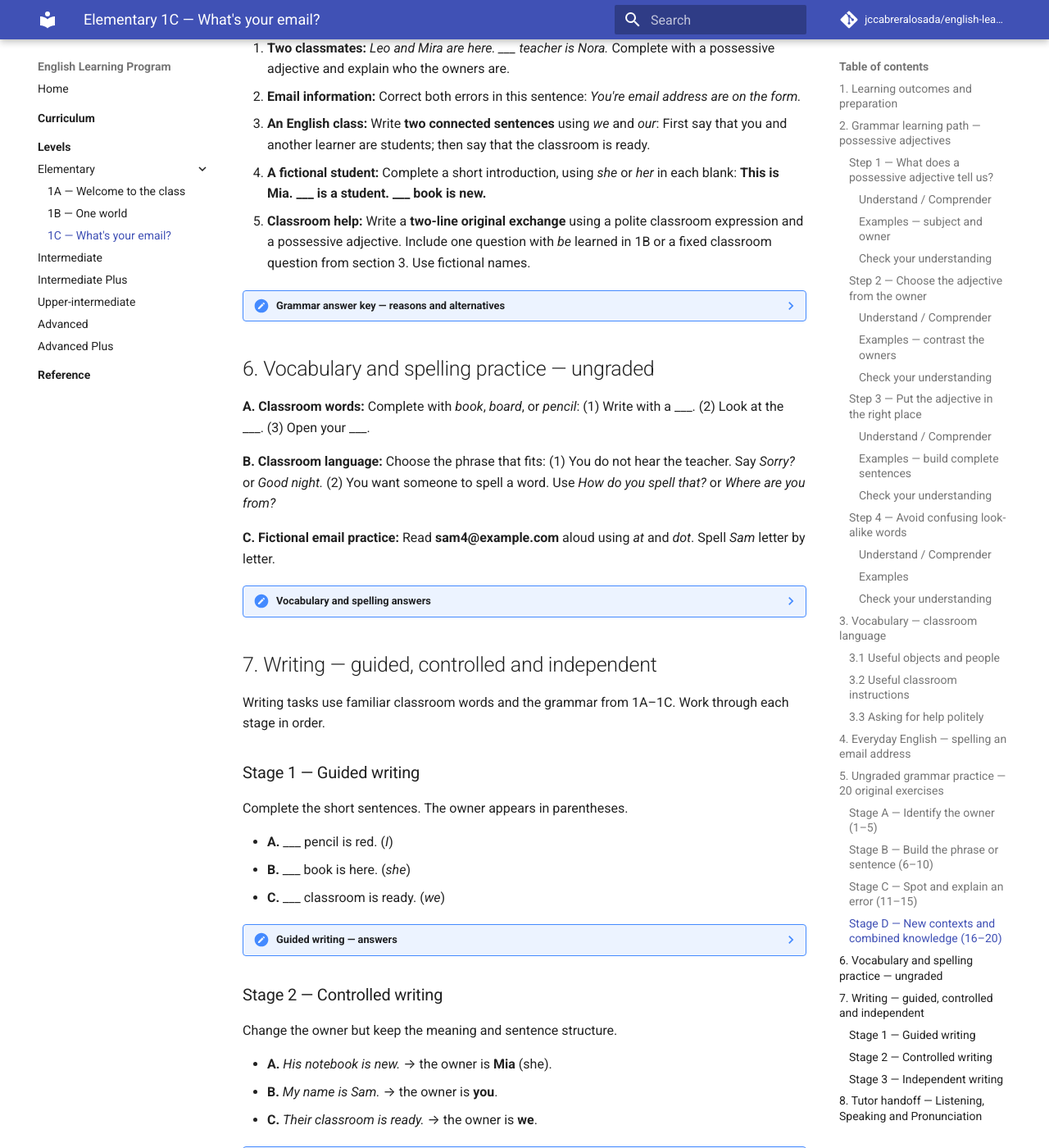
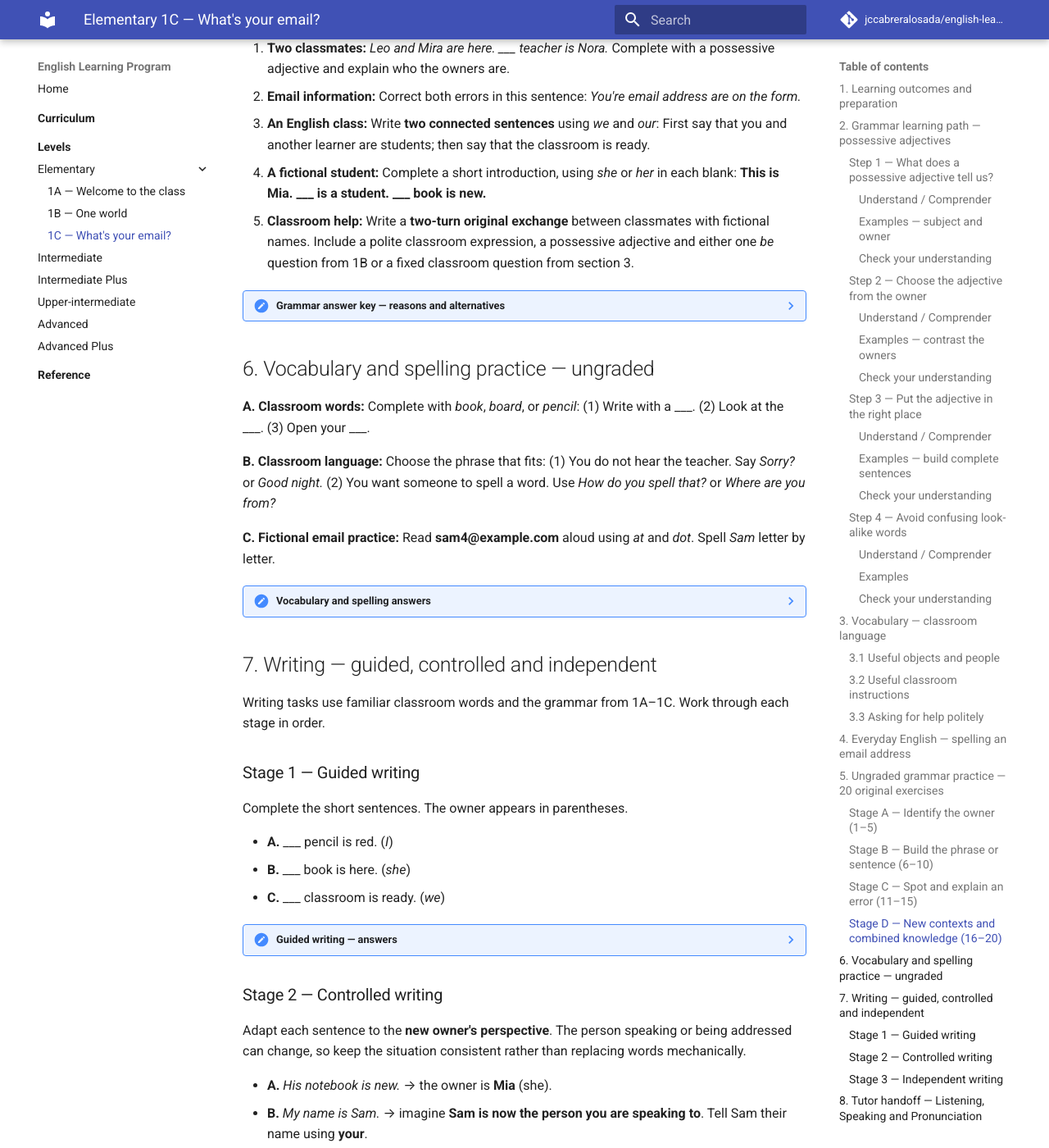
Before and after one commit to jccabreralosada/english-learning-course, an MkDocs documentation site: the page built from docs/elementary/unit_01/lesson_c.md, in a window 1280 px wide and 1400 px high, scrolled down 10336 px. Shown: the whole window at 82% size. Built offline with MkDocs 1.6.1 and Material for MkDocs 9.7.7, drawn with Linux system fonts in a browser that asks for light colours; comment, search, counter and statistics services are not loaded.

Commit message:
fix(1c): clarify speaker perspective in Writing and align final contextual response

```diff
--- a/docs/elementary/unit_01/lesson_c.md
+++ b/docs/elementary/unit_01/lesson_c.md
@@ -5,7 +5,7 @@ level: elementary
 unit: 1
 source_lesson: 1C
 content_version: 0.1.0
-editorial_status: in_review
+editorial_status: published
 cefr_orientation: A1
 cefr_alignment: provisional_program_orientation
 source_origin: source_index_confirmed
@@ -327,7 +327,7 @@ Each line has **one main error**. Rewrite the whole sentence correctly.
 17. **Email information:** Correct both errors in this sentence: *You're email address are on the form.*
 18. **An English class:** Write **two connected sentences** using *we* and *our*: First say that you and another learner are students; then say that the classroom is ready.
 19. **A fictional student:** Complete a short introduction, using *she* or *her* in each blank: **This is Mia. ___ is a student. ___ book is new.**
-20. **Classroom help:** Write a **two-line original exchange** using a polite classroom expression and a possessive adjective. Include one question with *be* learned in 1B or a fixed classroom question from section 3. Use fictional names.
+20. **Classroom help:** Write a **two-turn original exchange** between classmates with fictional names. Include a polite classroom expression, a possessive adjective and either one *be* question from 1B or a fixed classroom question from section 3.
 
 ??? note "Grammar answer key — reasons and alternatives"
 
@@ -352,9 +352,9 @@ Each line has **one main error**. Rewrite the whole sentence correctly.
     | 17 | **Your email address is on the form.** | *You're → Your* because the word modifies a noun; singular *email address* takes **is**, not *are*. |
     | 18 | **We are students. Our classroom is ready.** | *We* names the group; *our* modifies *classroom*. |
     | 19 | **She; Her** | *She* is the subject of the first sentence; *her* modifies *book*. |
-    | 20 | **A: Is this your pencil? B: Yes, it is. Thank you.** | *Your* comes before *pencil*. *Is this…?* uses *be* before the subject. |
+    | 20 | **Mia: Is this your pencil, Leo? Leo: Yes, it is. Thank you.** | *Your* modifies *pencil* and points to the listener, Leo. The question places *is* before *this*; *Yes, it is* is the positive short answer. *Thank you* is a polite classroom expression. |
 
-    **Alternatives:** In **6**, a person who uses *they* would have *their bag*, but the prompt explicitly asks you to use *she*. In **7**, *Their classroom is ready* is the required form, while *Leo and Nina's classroom is ready* can express the same relationship using a different construction. In **9**, *Your email address is on the form* is the intended order. In **18**, *We're students. Our classroom is ready* is equally natural. In **20**, many short dialogues are valid: *A: Is this your notebook? B: Yes, it is.* is acceptable. Avoid requiring new tenses.
+    **Alternatives:** In **6**, a person who uses *they* would have *their bag*, but the prompt explicitly asks you to use *she*. In **7**, *Their classroom is ready* is the required form, while *Leo and Nina's classroom is ready* can express the same relationship using a different construction. In **9**, *Your email address is on the form* is the intended order. In **18**, *We're students. Our classroom is ready* is equally natural. In **20**, many two-turn dialogues are valid when they include names, a possessive and a polite expression. For example: *Nina: Is this your notebook, Omar? Omar: Yes, it is. Thanks.* A fixed question such as *How do you spell your name?* is also acceptable, even though its *do* pattern is not being taught as new grammar. Avoid requiring new tenses.
 
     **Error diagnosis:** Was the problem **owner selection**, **subject vs possessive**, **word order**, **apostrophe**, **article**, or **be agreement**? Make one new sentence to practise your error.
 
@@ -390,16 +390,16 @@ Complete the short sentences. The owner appears in parentheses.
 
 ### Stage 2 — Controlled writing
 
-Change the owner but keep the meaning and sentence structure.
+Adapt each sentence to the **new owner's perspective**. The person speaking or being addressed can change, so keep the situation consistent rather than replacing words mechanically.
 
 - **A.** *His notebook is new.* → the owner is **Mia** (she).
-- **B.** *My name is Sam.* → the owner is **you**.
+- **B.** *My name is Sam.* → imagine **Sam is now the person you are speaking to**. Tell Sam their name using **your**.
 - **C.** *Their classroom is ready.* → the owner is **we**.
 
 ??? note "Controlled writing — answers"
 
     **A. Her notebook is new.**
-    **B. Your name is Sam.** The fictional name *Sam* stays the same; only the owner changes.
+    **B. Your name is Sam.** In the original, Sam says **My name is Sam** about themself. In the new situation, **you speak to Sam**, so the same person is addressed as **you** and the possessive changes to **your**. This is a change of speaker perspective, not just a word swap.
     **C. Our classroom is ready.** The object does not control the adjective.
 
 ### Stage 3 — Independent writing
```
